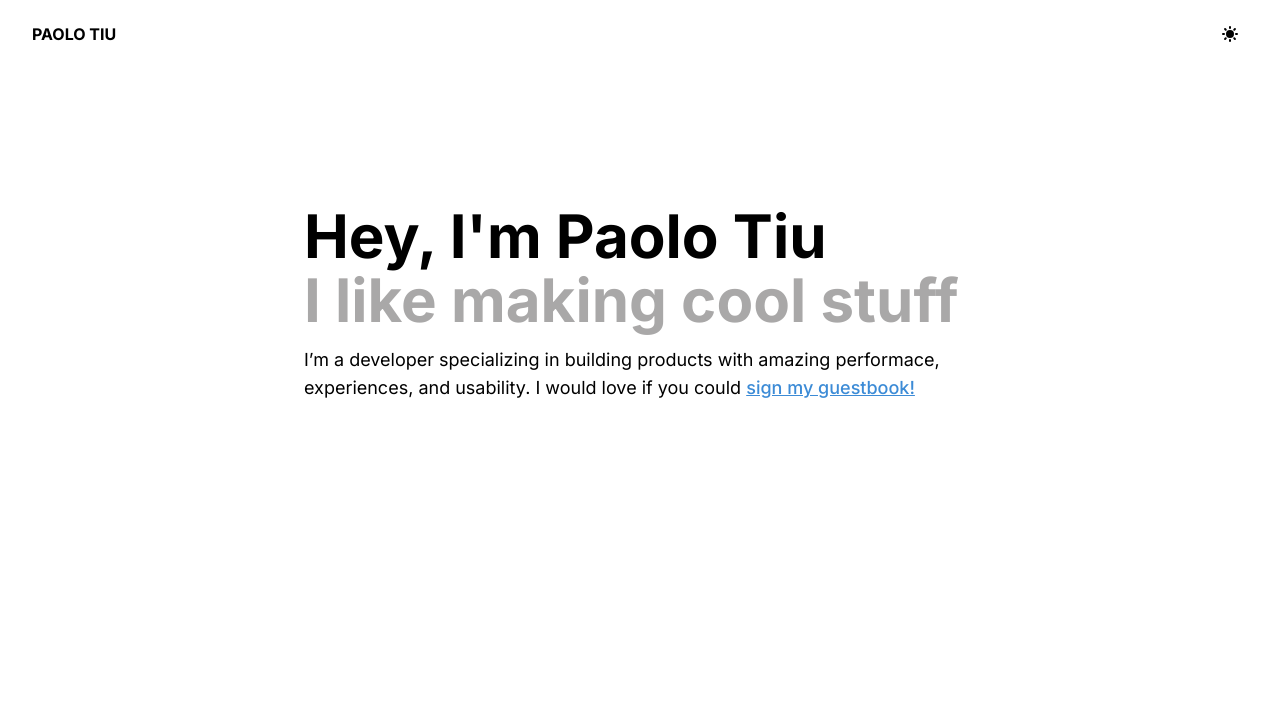
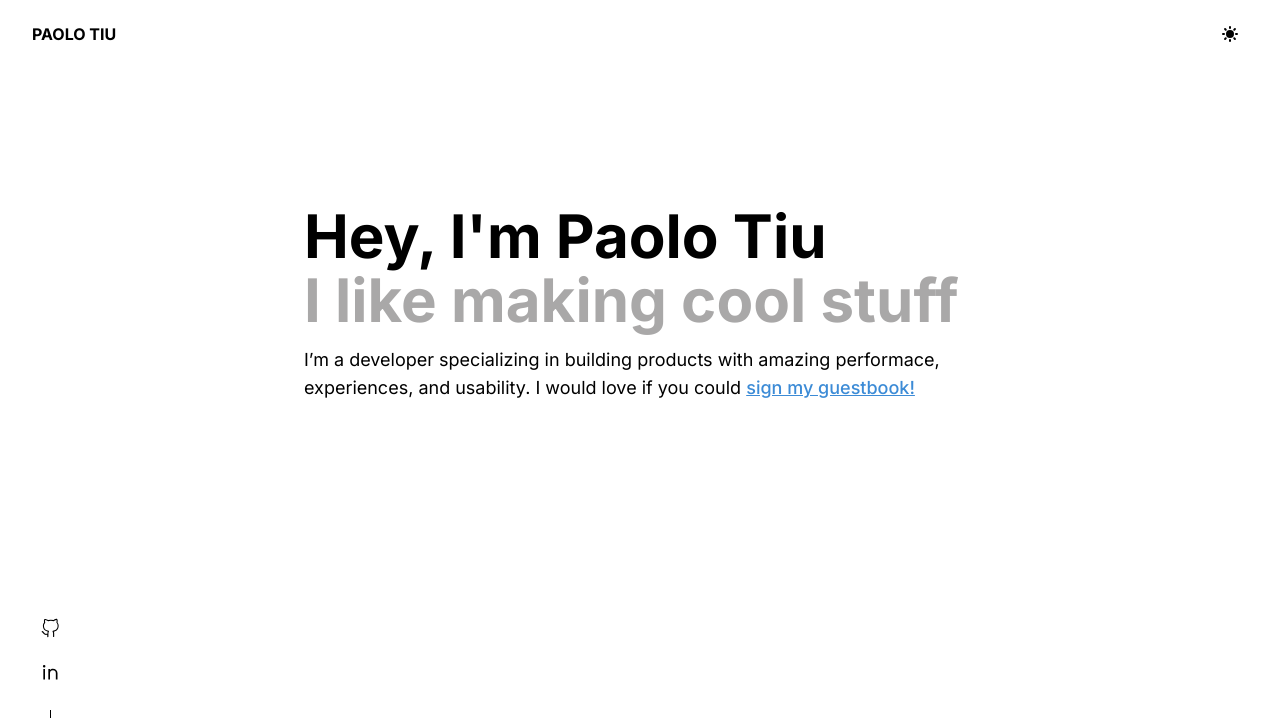
Before and after one commit to paolotiu/portfolio, a Next.js app: page / in a window 1280 px wide. Shown: the top 718 px of the page. Built offline with nearby package versions, Linux system fonts and the light colour scheme.

Commit message:
feat: :sparkles: Socials Line

```diff
--- /dev/null
+++ b/components/SocialsLine.tsx
@@ -0,0 +1,53 @@
+import React from 'react';
+import { VscGithubAlt } from 'react-icons/vsc';
+import { IconContext } from 'react-icons';
+import { RiLinkedinLine } from 'react-icons/ri';
+import { useIsMounted } from '@/utils/hooks/useIsMounted';
+
+interface SocialLinkProps {
+  icon: React.ReactNode;
+  href: string;
+}
+const SocialLink = ({ href, icon }: SocialLinkProps) => {
+  return (
+    <li className="last:mb-4">
+      <a
+        href={href}
+        className="block p-3 group "
+        target="_blank"
+        rel="noreferrer noopener"
+      >
+        {icon}
+      </a>
+    </li>
+  );
+};
+
+const SocialsLine = () => {
+  const isMounted = useIsMounted();
+  return (
+    <ul className="fixed bottom-0 left-7 socials-line ">
+      {isMounted && (
+        <IconContext.Provider
+          value={{
+            size: '1.25rem',
+            className:
+              'group-hover:transform group-hover:-translate-y-1 transition-all group-hover:text-accent duration-400',
+          }}
+        >
+          <SocialLink
+            href="https://github.com/paolotiu"
+            icon={<VscGithubAlt />}
+          />
+
+          <SocialLink
+            href="https://linkedin.com/in/paolotiu"
+            icon={<RiLinkedinLine />}
+          />
+        </IconContext.Provider>
+      )}
+    </ul>
+  );
+};
+
+export default SocialsLine;
--- a/pages/index.tsx
+++ b/pages/index.tsx
@@ -1,10 +1,12 @@
 import LinkTo from '@/components/LinkTo';
 import Navbar from '@/components/Navbar';
+import SocialsLine from '@/components/SocialsLine';
 
 export default function Home() {
   return (
     <div>
       <Navbar />
+
       <main>
         <section className="flex items-center justify-center min-h-screen">
           <div className="px-4 mb-48 space-y-1">
@@ -20,6 +22,7 @@ export default function Home() {
           </div>
         </section>
       </main>
+      <SocialsLine />
     </div>
   );
 }
--- a/styles/globals.css
+++ b/styles/globals.css
@@ -11,3 +11,12 @@
     @apply text-4xl font-bold sm:text-5xl md:text-6xl;
   }
 }
+
+.socials-line::after {
+  content: '';
+  display: block;
+  width: 1px;
+  height: 90px;
+  margin: 0px auto;
+  @apply bg-black dark:bg-white;
+}
--- a/tsconfig.json
+++ b/tsconfig.json
@@ -16,7 +16,8 @@
     "baseUrl": ".",
     "paths": {
       "@/components/*": ["components/*"],
-      "@/styles/*": ["styles/*"]
+      "@/styles/*": ["styles/*"],
+      "@/utils/*": ["utils/*"]
     }
   },
   "include": ["next-env.d.ts", "**/*.ts", "**/*.tsx"],
--- /dev/null
+++ b/utils/hooks/useIsMounted.ts
@@ -0,0 +1,9 @@
+import { useEffect, useState } from 'react';
+
+export const useIsMounted = () => {
+  const [isMounted, setIsMounted] = useState(false);
+  useEffect(() => {
+    setIsMounted(true);
+  }, []);
+  return isMounted;
+};
```
